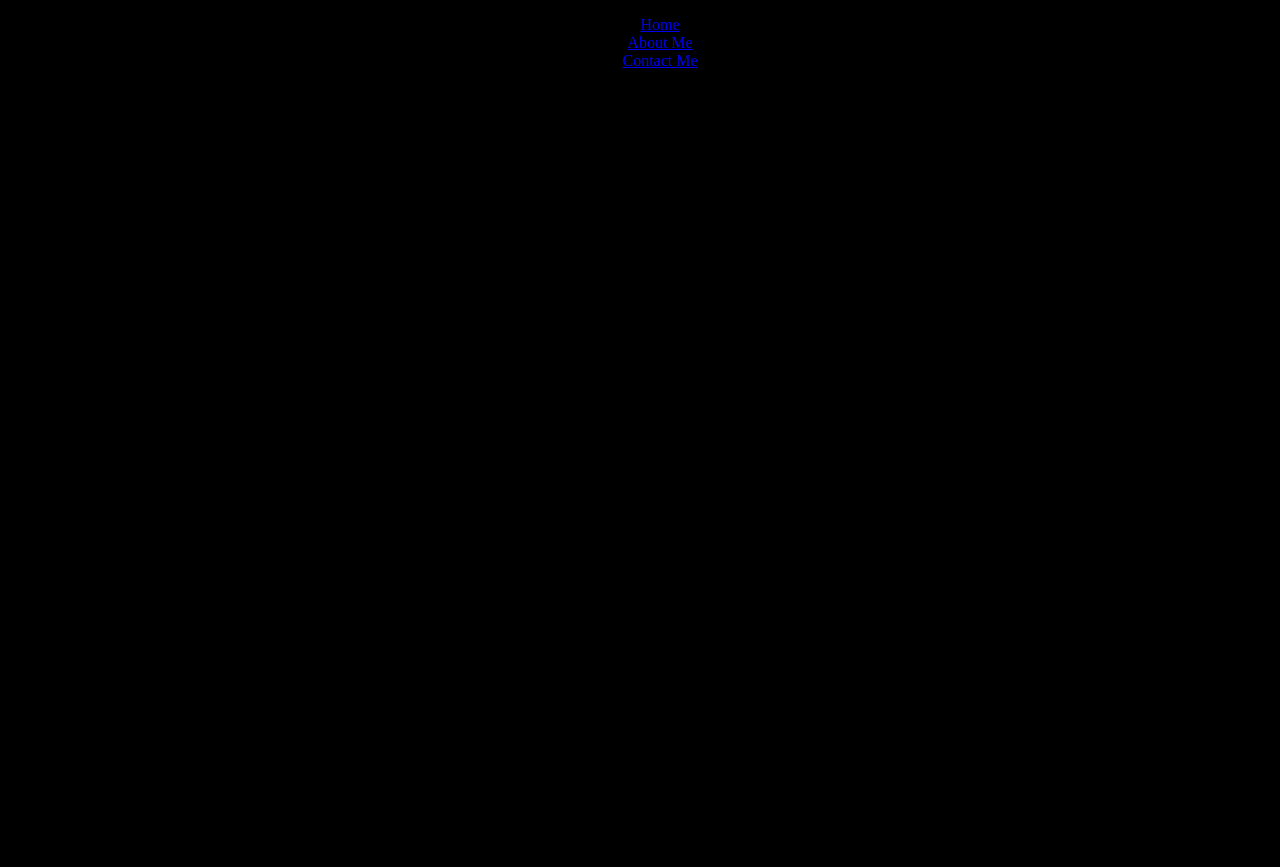
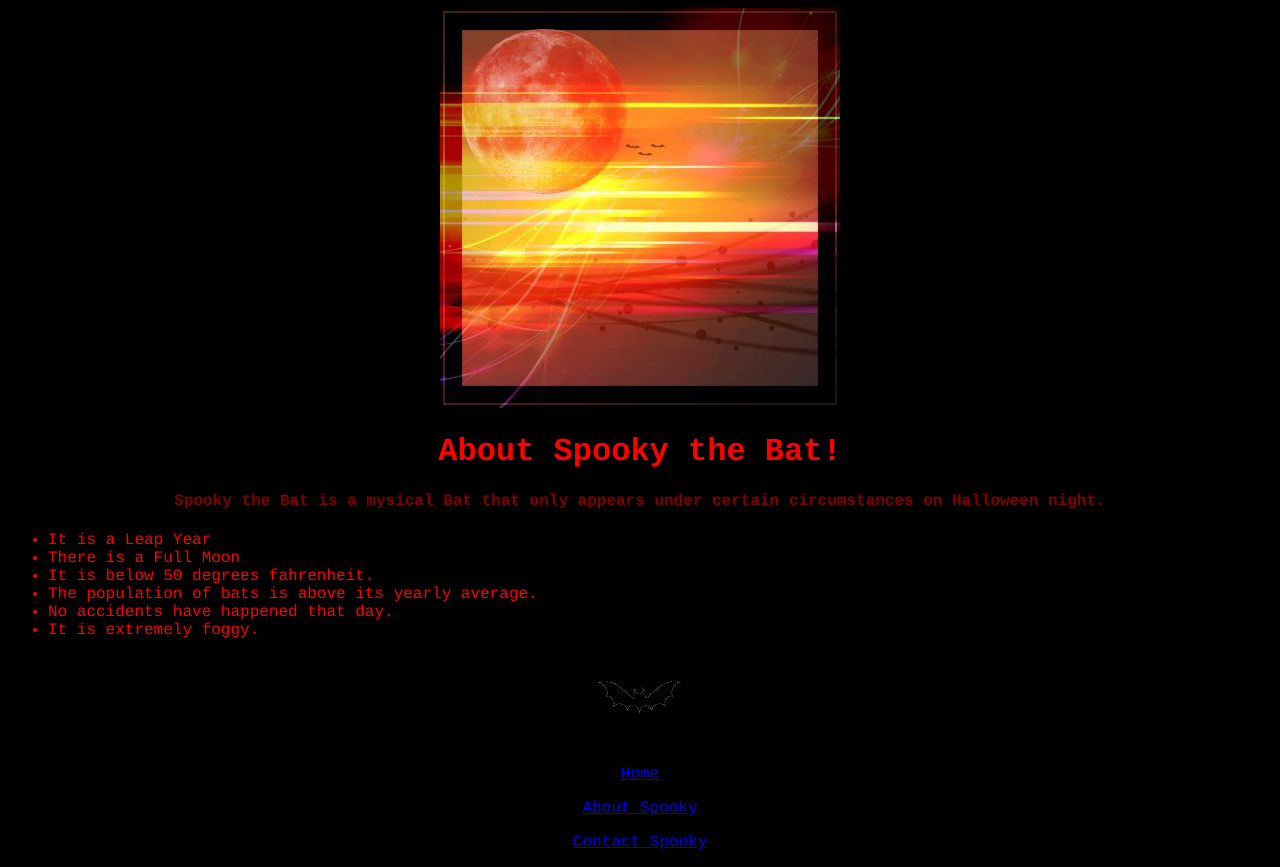
Before and after one commit to SpookyBat/SpookyBat.github.io, a plain HTML site: page about.html in a window 1280 px wide. Before the commit the page ends 800 px from the top, so only its background shows below. Drawn offline with Linux system fonts and the light colour scheme.

Commit message:
Added Footer and about text

```diff
--- a/about.html
+++ b/about.html
@@ -1,13 +1,41 @@
 <!DOCTYPE html>
 <html>
-    <head>
-        <title>Spooky Bat</title>
-		<link href = "css/style.css" type = "text/css" rel = "stylesheet" />
-    </head>
-    <body>
+<head>
+    <title>Spooky Bat</title>
+    <link href="css/style.css" type="text/css" rel="stylesheet" />
+</head>
+
+<body>
+        <center><img src="images/spookybat.jpg"></center>
+        <h1>About Spooky the Bat!</h1>
+        <h4>Spooky the Bat is a mysical Bat that only appears under certain circumstances on Halloween night.</h2>
+        </center>
         <ul>
-        <li><a href="index.html">Home</a> </li>
-        <li><a href="about.html">About Me</li>
-        <li><a href="contact.html">Contact Me</li>
-    </body>
-    </htmlasd
+        <li>It is a Leap Year</li>
+        <li>There is a Full Moon</li>
+        <li>It is below 50 degrees fahrenheit.</li>
+        <li>The population of bats is above its yearly average.</li>
+        <li>No accidents have happened that day.</li>
+        <li>It is extremely foggy.</li>
+        </ul>
+		<div id="footer">
+		<center><img src="images/bat.jpg"></center>
+			<p class="pages"><a href="index.html">Home</a>
+            </p>
+            <p class="pages"><a href="about.html">About Spooky</a>
+            </p>
+            <p class="pages"><a href="contact.html">Contact Spooky</a>
+            </p>
+			</div>
+	</body>
+</html>
+
+<!--			<div id="footer">
+			<h3 class="pages">Pages</h3>
+
+			<p><a href="index.html">Home</a>
+            </p>
+            <p><a href="about.html">About Spooky</a>
+            </p>
+            <p><a href="contact.html">Contact Spooky</a>
+            </p>-->
--- a/css/style.css
+++ b/css/style.css
@@ -1,12 +1,27 @@
-h1 {
+h1,
+p,
+div {
+	text-align: center;
     color: #ff0000;
+    font-family: "Courier"
+
 }
+h4 {
+	text-align: center;
+    color: #7f0000;
+    font-family: "Courier"
+}
+ul {
+	text-align: left;
+    color: #ff0000;
+    font-family: "Courier"
 
-body{
-	background-color: #000000;
-	font-family: "Sans-Serif";
 }
-
-h1,li {
-	text-align: center
+body {
+    background-color: #000000;
+    font-family: "Sans-Serif";
 }
+.pages {
+    float: center;
+	text-align: center;
+}
```
Also changed, not shown: contact.html (+19 -10 lines), index.html (+21 -16 lines), images/bat.jpg (added), images/ninja.jpg (deleted), images/pumpkin.jpg (deleted), 1 other file.
